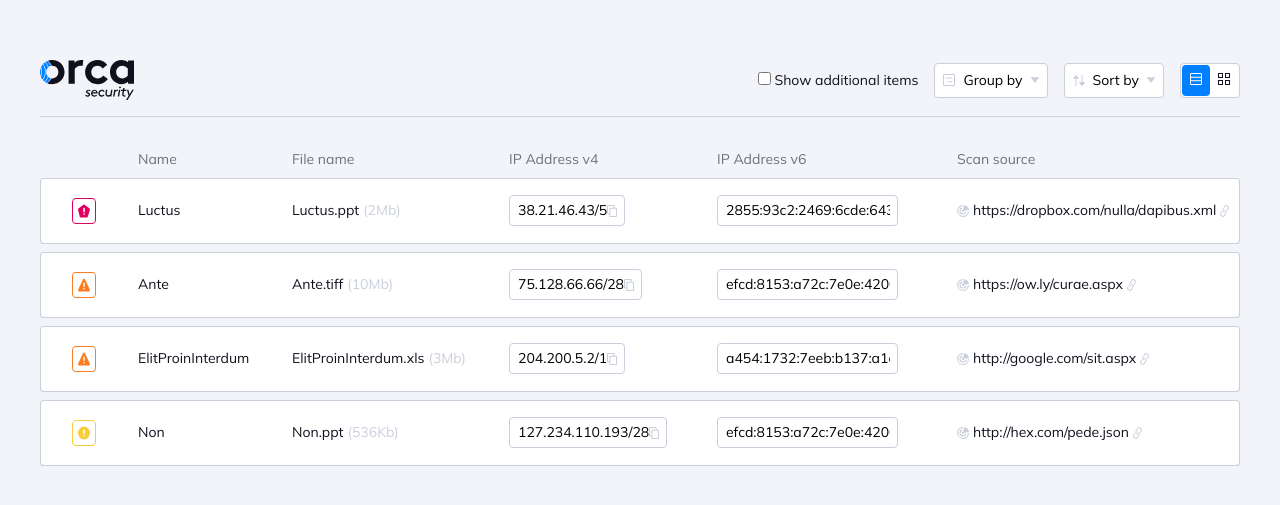
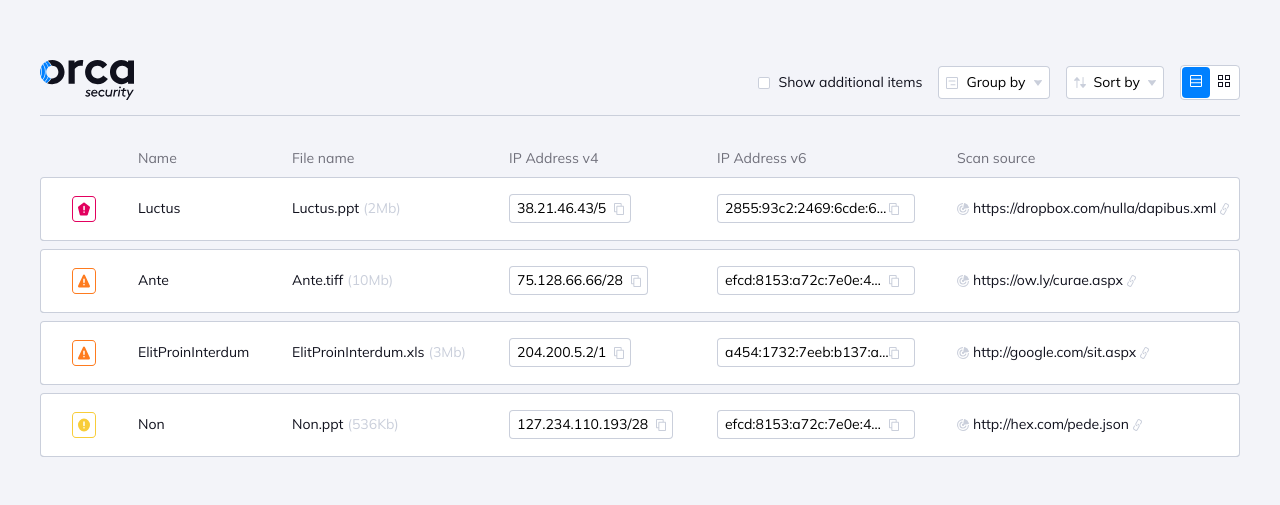
Before and after one commit to chocovelod/testapp, a Next.js app: page / in a window 1280 px wide. Shown: the part 201-706 px from the top of the page. Built offline with nearby package versions, Linux system fonts and the light colour scheme.

Commit message:
feat: Custom checkbox

```diff
--- /dev/null
+++ b/icons/CheckBox.tsx
@@ -0,0 +1,23 @@
+import { FC, SVGAttributes } from "react";
+
+const CheckBox: FC<SVGAttributes<SVGElement>> = (props) => {
+  return (
+    <svg
+      width="12"
+      height="12"
+      fill="none"
+      xmlns="http://www.w3.org/2000/svg"
+      {...props}
+    >
+      <rect width="12" height="12" rx="2" fill="#0080FF" />
+      <path
+        fillRule="evenodd"
+        clipRule="evenodd"
+        d="M8.747 3.2a.759.759 0 0 1 .516-.2.76.76 0 0 1 .517.198c.137.127.217.3.22.483a.671.671 0 0 1-.203.49L5.885 8.778a.773.773 0 0 1-1.058.018L2.233 6.354a.695.695 0 0 1-.17-.225.66.66 0 0 1 .151-.772.775.775 0 0 1 1.058.018l2.052 1.933L8.73 3.22a.225.225 0 0 1 .02-.02h-.002Z"
+        fill="#fff"
+      />
+    </svg>
+  );
+};
+
+export { CheckBox };
--- a/icons/index.ts
+++ b/icons/index.ts
@@ -1,3 +1,4 @@
+export { CheckBox } from "./CheckBox";
 export { Close } from "./Close";
 export { Copy } from "./Copy";
 export { Download } from "./Download";
--- a/src/components/ui/Accordion/Accordion.tsx
+++ b/src/components/ui/Accordion/Accordion.tsx
@@ -92,10 +92,12 @@ const Accordion: FC<Props> = ({
             <p className="[ Color_tertiary ]">{fileWeight}</p>
           </div>
           <CopyButton className="[ Accordion__copyButton ]">
-            {ipAddressV4} <Copy />
+            <span>{ipAddressV4}</span>
+            <Copy className="[ Accordion__copyIcon ]" />
           </CopyButton>
           <CopyButton className="[ Accordion__ipV6 ]">
-            {ipAddressV6} <Copy />
+            <span className="[ Accordion__ipV6Content ]">{ipAddressV6}</span>
+            <Copy />
           </CopyButton>
           <div className="[ Accordion__sourceLink ]">
             <ScanSource />
@@ -161,7 +163,7 @@ const StyledAccordion = styled.div<{ contentWrapperHeight: number }>`
   }
 
   .Accordion__copyButton,
-  .Accordion__ipV6:hover {
+  .Accordion__ipV6 {
     :hover {
       svg {
         path {
@@ -201,12 +203,19 @@ const StyledAccordion = styled.div<{ contentWrapperHeight: number }>`
   }
 
   .Accordion__ipV6 {
-    span {
-      max-width: 164px;
-      white-space: nowrap;
-      overflow: hidden;
-      text-overflow: ellipsis;
-    }
+    max-width: 198px;
+  }
+
+  .Accordion__ipV6Content {
+    max-width: 164px;
+    white-space: nowrap;
+    overflow: hidden;
+    text-overflow: ellipsis;
+  }
+
+  .Accordion__copyIcon {
+    margin-left: 8px;
+    flex-shrink: 0;
   }
 
   .Accordion__sourceLink {
--- a/src/components/ui/CopyButton.tsx
+++ b/src/components/ui/CopyButton.tsx
@@ -9,7 +9,7 @@ interface Props {
 const CopyButton: FC<Props> = ({ className, children }) => {
   return (
     <StyledCopyButton className={className}>
-      <span className="[ CopyButton__content ]">{children}</span>
+      <div className="[ CopyButton__content ]">{children}</div>
     </StyledCopyButton>
   );
 };
@@ -17,10 +17,11 @@ const CopyButton: FC<Props> = ({ className, children }) => {
 const StyledCopyButton = styled.button`
   display: flex;
   align-items: center;
-  max-width: fit-content;
+  max-width: max-content;
+  justify-content: space-between;
 
   padding: 4px 7px 4px 8px;
-  border: 1px solid #cacfdb;
+  box-shadow: inset 0 0 0 1px #cacfdb;
   border-radius: 4px;
   background-color: #ffffff;
 
--- a/src/modules/Table/Table.tsx
+++ b/src/modules/Table/Table.tsx
@@ -12,6 +12,7 @@ import { Tab, TabList, TabPanel, Tabs } from "react-tabs";
 import styled from "styled-components";
 import data from "../../data/data.json";
 import { DropDownMenu, TableBodyGrid, TableBodyTable } from "./components";
+import { Checkbox } from "./components/Checkbox";
 
 const Table = ({}) => {
   const tableContent: any = data;
@@ -38,10 +39,7 @@ const Table = ({}) => {
           <div className="[ Table__head ]">
             <OrcaLogo />
             <div className="[ Table__headButtons ]">
-              <div>
-                <input type="checkbox" id="additionalItems" />
-                <label htmlFor="additionalItems">Show additional items</label>
-              </div>
+              <Checkbox />
               <button className="[ Table__headDropdownButton ]">
                 <GroupIcon />
                 <p>Group by</p>
@@ -55,7 +53,7 @@ const Table = ({}) => {
                 }}
               >
                 <SortIcon />
-                <p>Sort by</p>{" "}
+                <p>Sort by</p>
                 <DropDownIcon className={cn({ Table__dropDownIcon: isOpen })} />
               </button>
               {isOpen && <DropDownMenu />}
@@ -97,13 +95,14 @@ const StyledTable = styled.section`
   .Table__head {
     display: flex;
     justify-content: space-between;
-    padding-bottom: 16px;
+    padding-bottom: 15px;
     border-bottom: 1px solid #cacfdb;
   }
 
   .Table__headButtons {
     display: flex;
     align-items: center;
+    place-self: flex-end;
   }
 
   .Table__headDropdownButton:not(:first-child) {
@@ -115,7 +114,7 @@ const StyledTable = styled.section`
     align-items: center;
     padding: 6px 8px;
     border-radius: 4px;
-    border: 1px solid #cacfdb;
+    box-shadow: inset 0 0 0 1px #cacfdb;
     background-color: #ffffff;
 
     p {
@@ -123,7 +122,7 @@ const StyledTable = styled.section`
     }
 
     :hover {
-      border: 1px solid #0080ff;
+      box-shadow: inset 0 0 0 1px #0080ff;
       svg {
         path {
           fill: #0080ff;
@@ -155,13 +154,21 @@ const StyledTable = styled.section`
     padding: 5px 8px;
   }
 
+  .Table__unselectedTab:hover {
+    svg {
+      path {
+        fill: #0080ff;
+      }
+    }
+  }
+
   .Table__selectedTab {
     border-radius: 4px;
     background-color: #0080ff;
     padding: 5px 8px;
     svg {
       path {
-        fill: white;
+        fill: white !important;
       }
     }
   }
--- /dev/null
+++ b/src/modules/Table/components/Checkbox.tsx
@@ -0,0 +1,108 @@
+import cn from "classnames";
+import { CheckBox } from "icons";
+import { useState } from "react";
+import styled from "styled-components";
+
+const Checkbox = ({}) => {
+  const [isChecked, setIsChecked] = useState(false);
+
+  return (
+    <StyledCheckbox>
+      <input
+        className="[ Checkbox__input ]"
+        type="checkbox"
+        onClick={() => {
+          setIsChecked(!isChecked);
+        }}
+      />
+      <span className="[ Checkbox__iconContainer ]">
+        <CheckBox
+          className={cn("[ Checkbox__icon ]", {
+            Checkbox__icon_checked: isChecked,
+          })}
+        />
+      </span>
+
+      <div className="[ Checkbox__label ]">Show additional items</div>
+    </StyledCheckbox>
+  );
+};
+
+const StyledCheckbox = styled.label`
+  display: flex;
+  align-items: center;
+  cursor: pointer;
+
+  :hover {
+    .Checkbox__iconContainer {
+      box-shadow: inset 0 0 0 1px #0080ff;
+    }
+  }
+
+  .Checkbox__input {
+    width: 0;
+    height: 0;
+    opacity: 0;
+    margin: 0;
+    padding: 0;
+  }
+
+  .Checkbox__iconContainer {
+    width: 12px;
+    height: 12px;
+    display: flex;
+    flex-shrink: 0;
+    justify-content: center;
+    align-items: center;
+    box-shadow: inset 0 0 0 1px #cacfdb;
+    border-radius: 2px;
+    background: white;
+  }
+
+  .Checkbox__icon {
+    display: none;
+  }
+
+  .Checkbox__icon_checked {
+    display: block;
+  }
+
+  .Checkbox__input:checked + .Checkbox__iconContainer {
+    box-shadow: inset 0 0 0 1px #0080ff;
+  }
+
+  .Checkbox__input:disabled + .Checkbox__iconContainer {
+    background: #c3c2c1;
+  }
+
+  &.Checkbox__valid {
+    .Checkbox__iconContainer {
+      width: 12px;
+      height: 12px;
+      display: flex;
+      flex-shrink: 0;
+      justify-content: center;
+      align-items: center;
+      box-shadow: inset 0 0 0 1px #0080ff;
+      border-radius: 4px;
+      background: white;
+    }
+  }
+
+  .Checkbox__icon {
+    width: 12px;
+    height: 12px;
+    fill: white;
+  }
+
+  .Checkbox__label {
+    display: inline;
+    margin-left: 8px;
+
+    * {
+      display: inline;
+    }
+  }
+`;
+
+export { Checkbox };
--- a/src/modules/Table/components/DropDownMenu.tsx
+++ b/src/modules/Table/components/DropDownMenu.tsx
@@ -36,7 +36,7 @@ const StyledDropDownMenu = styled.div`
     top: 20px;
     right: 0;
 
-    width: 122px;
+    width: max-content;
     background: #ffffff;
     padding: 8px 16px;
     box-shadow: 0px 4px 16px rgba(0, 0, 0, 0.1);
```
